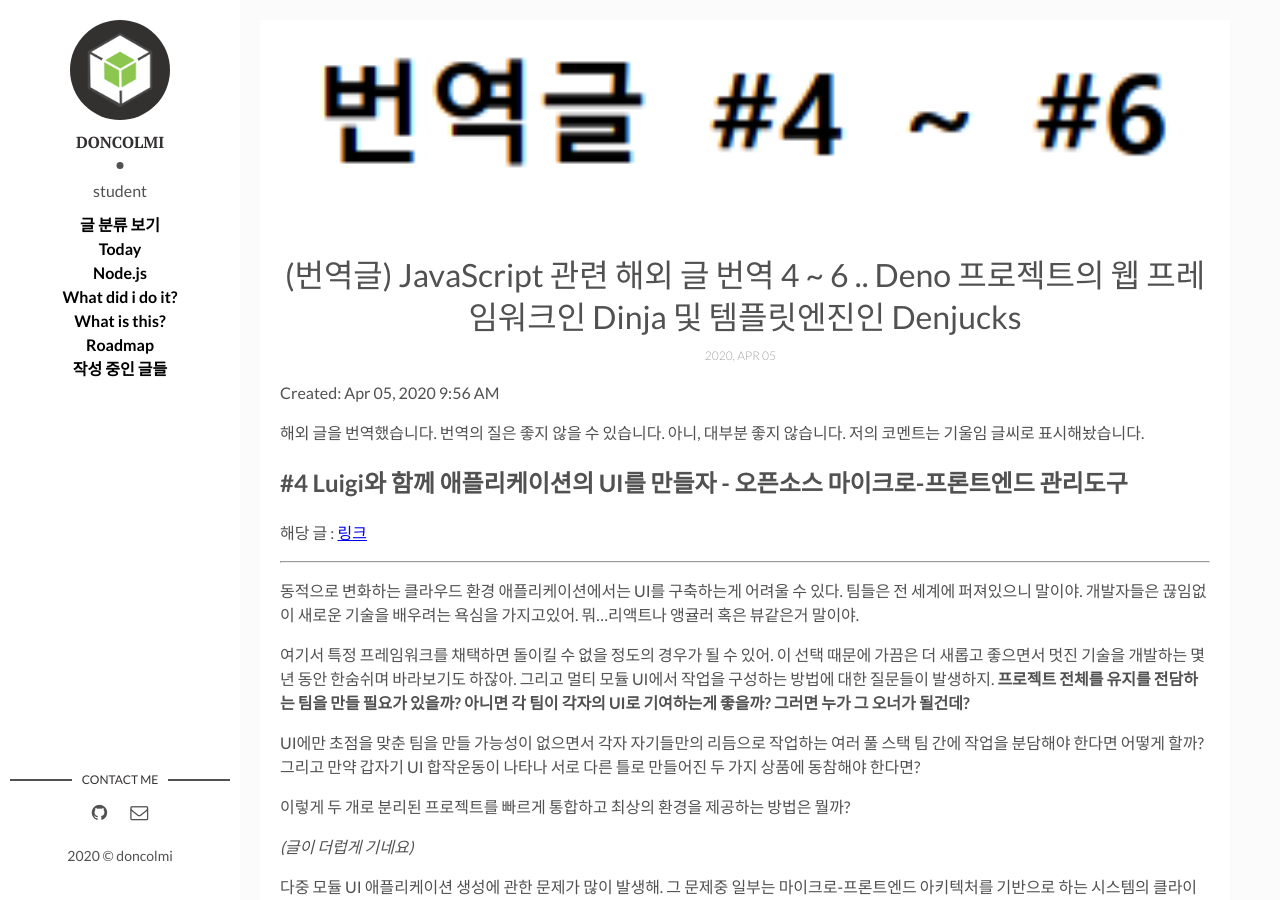
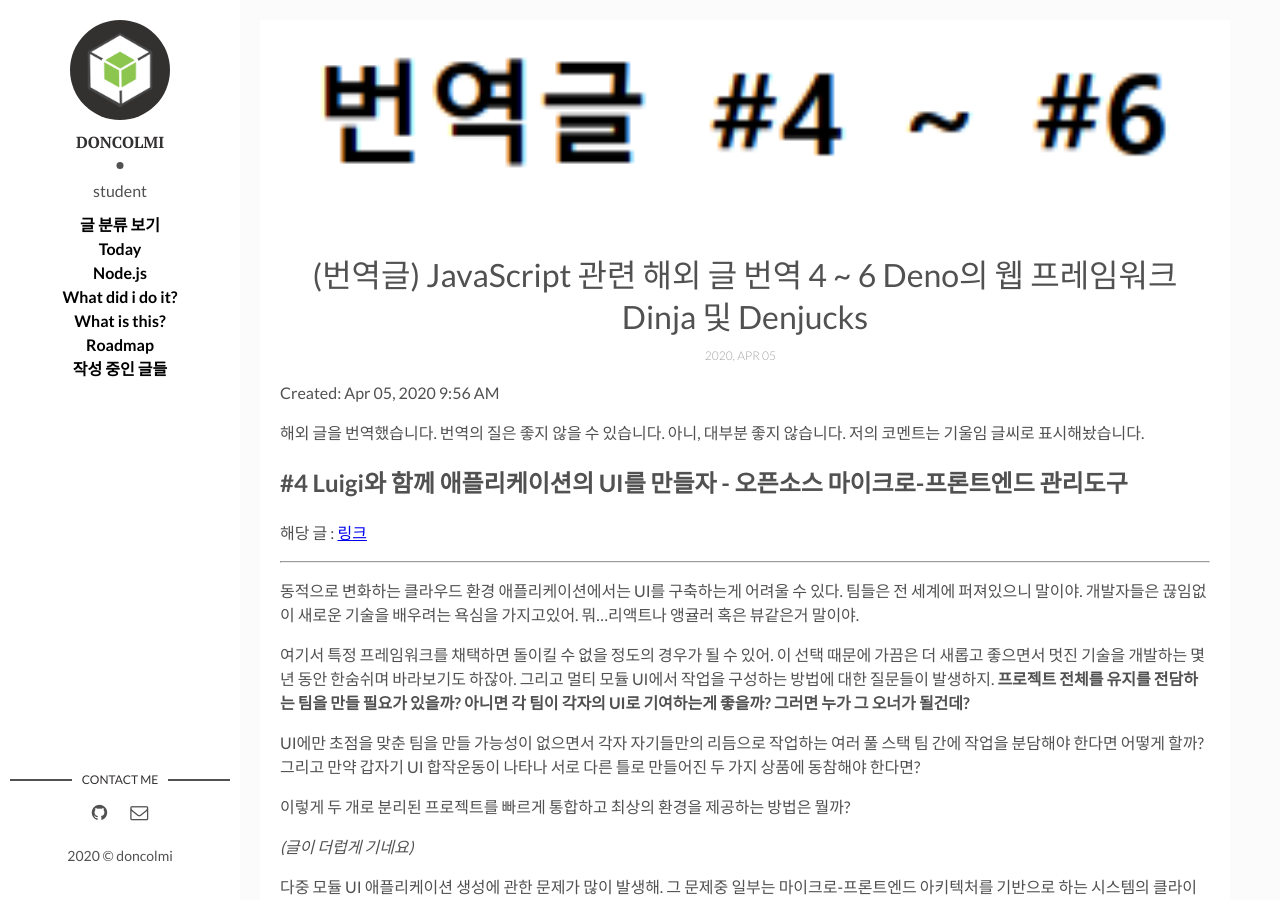
Before and after one commit to doncolmi/doncolmi.github.io, a Jekyll site: the page built from _posts/wit/2020-04-05-번역글(2).md, in a window 1280 px wide and 900 px high. Built offline with Jekyll 4.4.1, drawn with Linux system fonts in a browser that asks for light colours; comment, search, counter and statistics services are not loaded.

Commit message:
fix post
ha...

```diff
--- a/_posts/wit/2020-04-05-번역글(2).md
+++ b/_posts/wit/2020-04-05-번역글(2).md
@@ -1,6 +1,6 @@
 ---
 layout: post
-title: (번역글) JavaScript 관련 해외 글 번역 4 ~ 6 .. Deno 프로젝트의 웹 프레임워크인 Dinja 및 템플릿엔진인 Denjucks
+title: (번역글) JavaScript 관련 해외 글 번역 4 ~ 6 Deno의 웹 프레임워크 Dinja 및 Denjucks
 date: 2020-04-05 11:43:00 +0000
 description: hello
 img: ./wit/2020-04-05-번역글(2)/2.PNG
```
